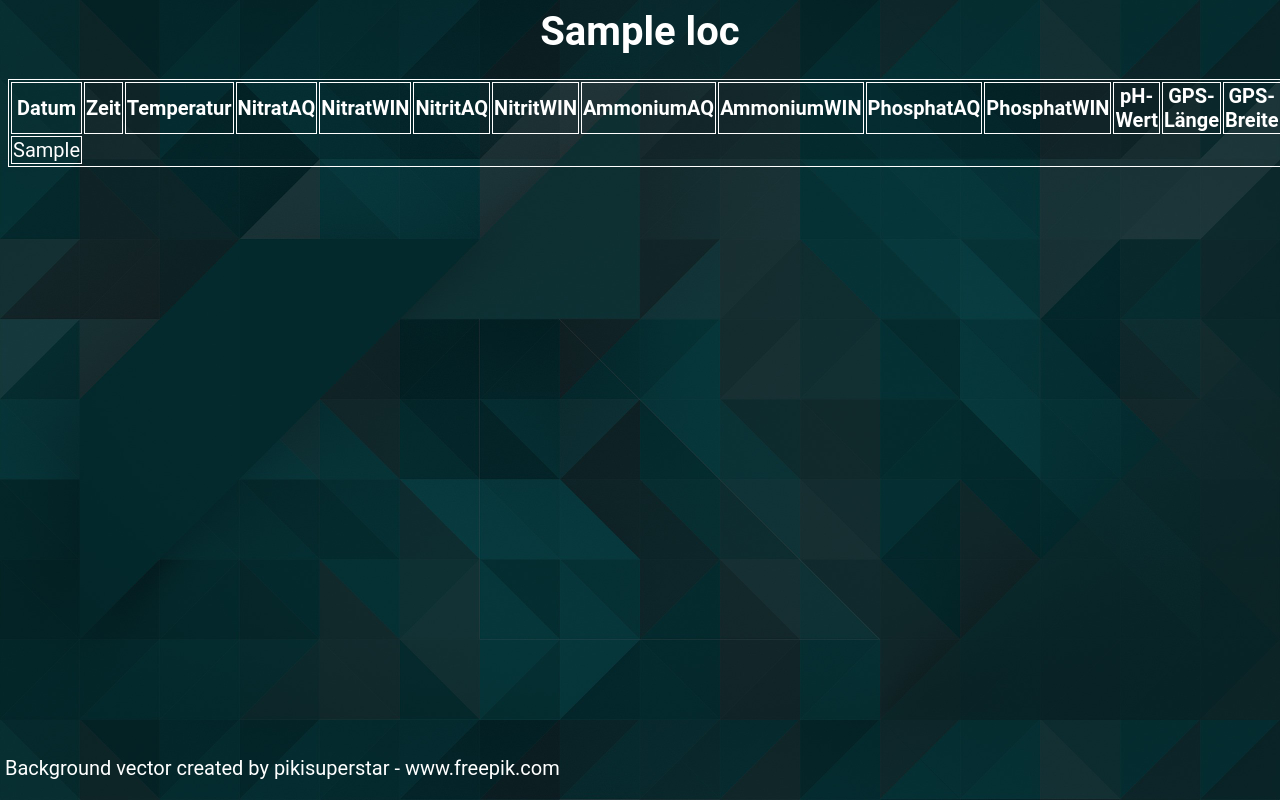
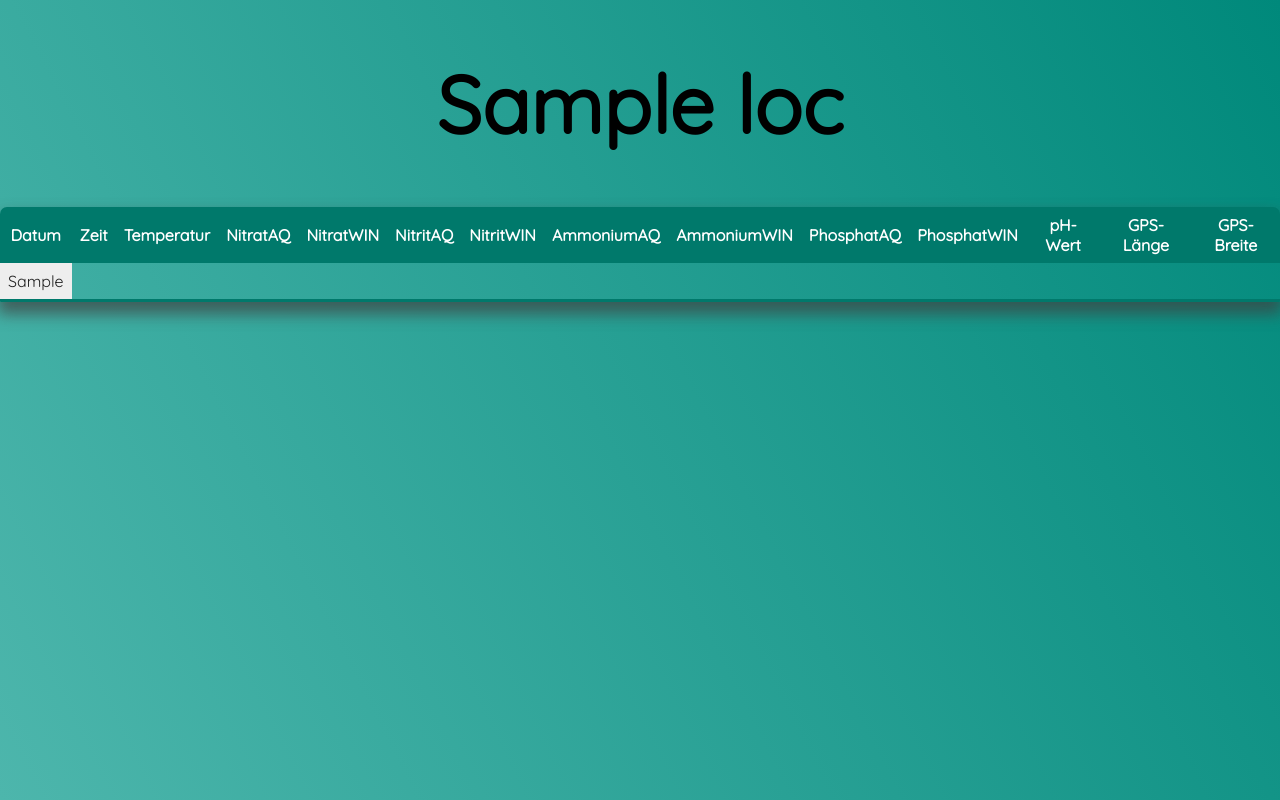
Before and after one commit to C3H4O2/Schleiwasser_Data_Project, a Flask app: template templates/tables.html in a window 1280 px wide. Run offline with Flask 2, Linux system fonts and the light colour scheme; the template is opened without the code that fills it: most values are stand-ins (such as "Sample title", 1, 10 or a date in 2020).

Commit message:
added css for tables.html

```diff
--- /dev/null
+++ b/static/css/table-styles.css
@@ -0,0 +1,74 @@
+:root {
+  --table-header-color: #00796b;
+  --table-border-color: #bdbdbd;
+  --table-bg-maincolor: #eeeeee;
+  --table-bg-seccolor: #e0e0e0;
+  --table-header-fontcolor: #ffffff;
+  --table-body-fontcolor: #212121;
+  --gradient-part1: #4db6ac;
+  --gardent-part2: #00897b;
+  --main-font-size: 1em;
+}
+
+* {
+  font-family: Quicksand;
+  font-size: 1em;
+}
+
+html, body, .container1 {
+  height: 100%;
+  margin: 0;
+}
+
+body {
+  background: var(--gradient-part1);
+  background: -webkit-linear-gradient(333deg, var(--gradient-part1) 0%, var(--gardent-part2) 100%);
+  background: -o-linear-gradient(333deg, var(--gradient-part1) 0%, var(--gardent-part2) 100%);
+  background: linear-gradient(63deg, var(--gradient-part1) 0%, var(--gardent-part2) 100%);
+}
+
+.container1 {
+  display: flex;
+  flex-direction: column;
+  align-items: center;
+  justify-content: flex-start;
+  align-content: center;
+  flex-wrap: wrap;
+}
+
+.content-table {
+  border-collapse: collapse;
+  overflow: hidden;
+  border-radius: 7px 7px 1px 1px;
+  box-shadow: 0px 10px 15px 2px rgba(64,64,64,.7);
+}
+.content-table thead tr {
+  background-color: var(--table-header-color);
+  color: var(--table-header-fontcolor);
+  text-align: center;
+  font-weight: bold;
+}
+.content-table th, .content-table td{
+  padding: 8px 8px;
+}
+.content-table td{
+  font-weight: normal;
+  font-size: var(--main-font-size);
+}
+.content-table tbody tr{
+  background-color: var(--table-bg-maincolor);
+  color: var(--table-body-fontcolor);
+  text-align: center;
+  border-bottom: 1px solid var(--table-border-color)
+}
+.content-table tbody tr:nth-of-type(even){
+  background-color: var(--table-bg-seccolor);
+}
+
+.content-table tbody tr:last-of-type {
+  border-bottom: 3px solid var(--table-header-color);
+}
+
+h1 {
+  font-size: 5em;
+}
--- a/templates/tables.html
+++ b/templates/tables.html
@@ -3,25 +3,36 @@
 <head>
   <meta charset="UTF-8">
   <meta name="viewport" content="width=device-width, initial-scale=1.0">
-  <title>Tables</title>
-  <style>
-    body {color: white; font: 20px Roboto; background-image: url('static/images.jpg'); background-size : 100% auto}
-    h1 {margin: auto; color: white;}
-    table {margin: auto;}
-    table, th, td {
-      border: 1px solid white;
-    }
-    input {color: white; background: rgba(255, 255, 255, 0.35); font: 20px Roboto; margin:auto}
-    img { font: 20px Roboto; position: absolute; right: 5px; bottom:5px}
-    select {color: white;background: rgba(255, 255, 255, 0.35); font: 20px Roboto;}
-    option {color: black;background: rgba(255, 255, 255, 0.35); font: 20px Roboto;}
-    td {margin: 10px; text-align: center}
-  </style>
+  <link rel="stylesheet" href="/static/css/table-styles.css">
+  <link rel="stylesheet" type="text/css" href="http://fonts.googleapis.com/css?family=Quicksand">
+  <title>Table</title>
 </head>
+
 <body>
-  <center><h1>{{loc}}</h1></center>
-  <br>
-    <table style='width: 75%'>
+  <div class='container1'>
+    <div class='header-item'>
+      <h1>{{loc}}</h1>
+    </div>
+
+    <div class='table-item'>
+      <table class="content-table">
+        <colgroup>
+          <col class='Datum' span='1'>
+          <col class='Zeit' span='1'>
+          <col class='Temperatur' span='1'>
+          <col class='NitratAQ' span='1'>
+          <col class='NitratWIN' span='1'>
+          <col class='NitritAQ' span='1'>
+          <col class='NitritWIN' span='1'>
+          <col class='AmmoniumAQ' span='1'>
+          <col class='AmmoniumWIN' span='1'>
+          <col class='PhosphatAQ' span='1'>
+          <col class='PhosphatWIN' span='1'>
+          <col class='pH-Wert' span='1'>
+          <col class='GPS-Länge' span='1'>
+          <col class='GPS-Breite' span='1'>
+        </colgroup>
+        <thead>
           <tr>
             <th>Datum</th>
             <th>Zeit</th>
@@ -37,9 +48,9 @@
             <th>pH-Wert</th>
             <th>GPS-Länge</th>
             <th>GPS-Breite</th>
-
-
           </tr>
+        </thead>
+        <tbody>
           {% for r in c %}
           <tr>
             {% for e in r %}
@@ -47,8 +58,9 @@
             {% endfor %}
           </tr>
           {% endfor %}
+        </tbody>
       </table>
-  <a id='lb' href='https://www.freepik.com/vectors/background'><p style='color: white;font: 20px Roboto; position: absolute; left: 5px; bottom:0px'>Background vector created by pikisuperstar - www.freepik.com</p></a>
-  <i class="fas fa-arrow-left"></i>
+    </div>
+  </div>
 </body>
 </html>
```
Lines whose indentation alone changed are shown as unchanged.
